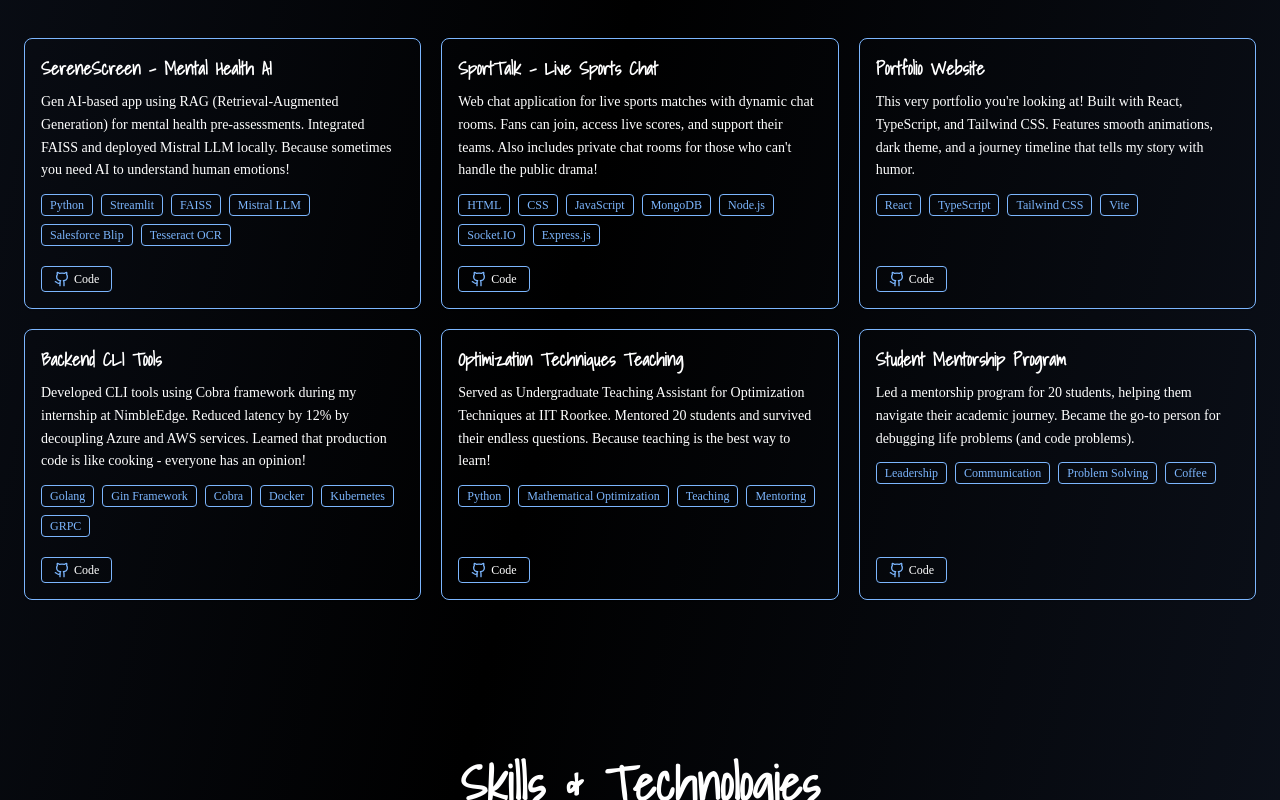
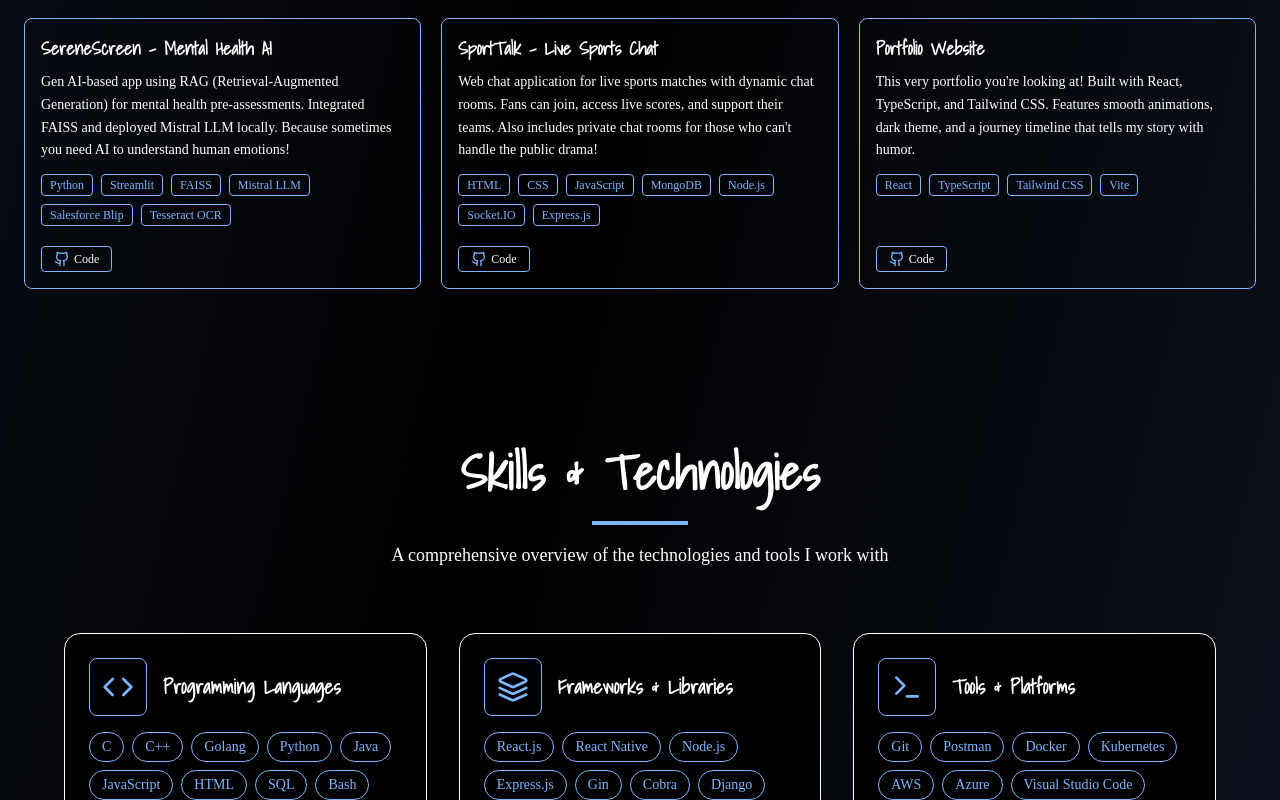
Before and after one commit to Iamjustarookie2002/Iamjustarookie2002.github.io, a React (Vite) app: page / in a window 1280 px wide. Shown: the part 2832-3632 px from the top of the page. Built offline with nearby package versions, Linux system fonts and the light colour scheme; a web font is replaced by a local one.

Commit message:
Added mapping to timeline

```diff
--- a/public/data/about.json
+++ b/public/data/about.json
@@ -68,7 +68,6 @@
       "description": "Mentored 20 students in Optimization Techniques, conducted lab sessions, and provided academic guidance. Survived endless questions and debugging sessions. Learned that teaching is the best way to learn.",
       "technologies": [],
       "details": [
-        "Mentored 20 students in Optimization Techniques",
         "Conducted lab sessions and provided academic guidance",
         "Survived endless questions and debugging sessions",
         "Learned that teaching is the best way to learn"
--- a/public/data/projects.json
+++ b/public/data/projects.json
@@ -21,27 +21,6 @@
       "technologies": ["React", "TypeScript", "Tailwind CSS", "Vite"],
       "github": "https://github.com",
       "image": "https://images.pexels.com/photos/196644/pexels-photo-196644.jpeg?auto=compress&cs=tinysrgb&w=800"
-    },
-    {
-      "title": "Backend CLI Tools",
-      "description": "Developed CLI tools using Cobra framework during my internship at NimbleEdge. Reduced latency by 12% by decoupling Azure and AWS services. Learned that production code is like cooking - everyone has an opinion!",
-      "technologies": ["Golang", "Gin Framework", "Cobra", "Docker", "Kubernetes", "GRPC"],
-      "github": "https://github.com",
-      "image": "https://images.pexels.com/photos/230544/pexels-photo-230544.jpeg?auto=compress&cs=tinysrgb&w=800"
-    },
-    {
-      "title": "Optimization Techniques Teaching",
-      "description": "Served as Undergraduate Teaching Assistant for Optimization Techniques at IIT Roorkee. Mentored 20 students and survived their endless questions. Because teaching is the best way to learn!",
-      "technologies": ["Python", "Mathematical Optimization", "Teaching", "Mentoring"],
-      "github": "https://github.com",
-      "image": "https://images.pexels.com/photos/590020/pexels-photo-590020.jpeg?auto=compress&cs=tinysrgb&w=800"
-    },
-    {
-      "title": "Student Mentorship Program",
-      "description": "Led a mentorship program for 20 students, helping them navigate their academic journey. Became the go-to person for debugging life problems (and code problems).",
-      "technologies": ["Leadership", "Communication", "Problem Solving", "Coffee"],
-      "github": "https://github.com",
-      "image": "https://images.pexels.com/photos/1118873/pexels-photo-1118873.jpeg?auto=compress&cs=tinysrgb&w=800"
     }
   ]
 }
--- a/src/components/Journey.tsx
+++ b/src/components/Journey.tsx
@@ -135,11 +135,13 @@
                     <button
                       className="bg-white rounded-full shadow-lg p-[0.1rem] border border-white text-black flex items-center gap-3 group focus:outline-none relative"
                       onClick={() => {
-                        const el = document.getElementById(item.id || item.title);
+                        if (item.year === '2002') return;
+                        const targetId = item.type === 'education' ? 'education-card' : 'experience-card';
+                        const el = document.getElementById(targetId);
                         if (el) {
                           el.scrollIntoView({ behavior: 'smooth', block: 'center' });
                         }
-                        if (onJourneyNodeClick) onJourneyNodeClick(item.id || item.title);
+                        if (onJourneyNodeClick) onJourneyNodeClick(targetId);
                       }}
                       onMouseEnter={e => {
                         const rect = (e.currentTarget as HTMLElement).getBoundingClientRect();
```
